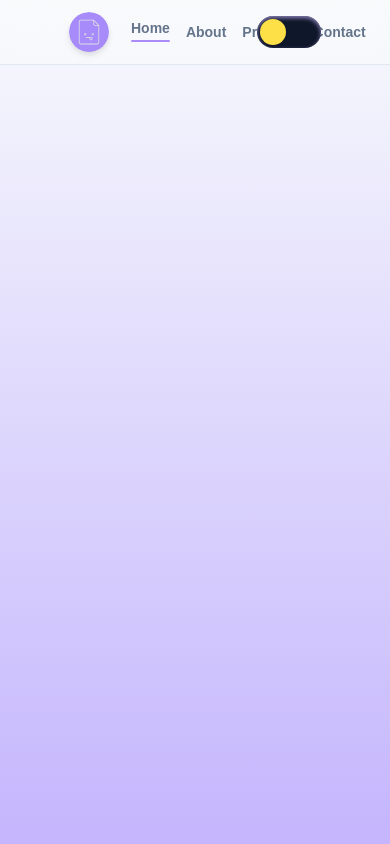
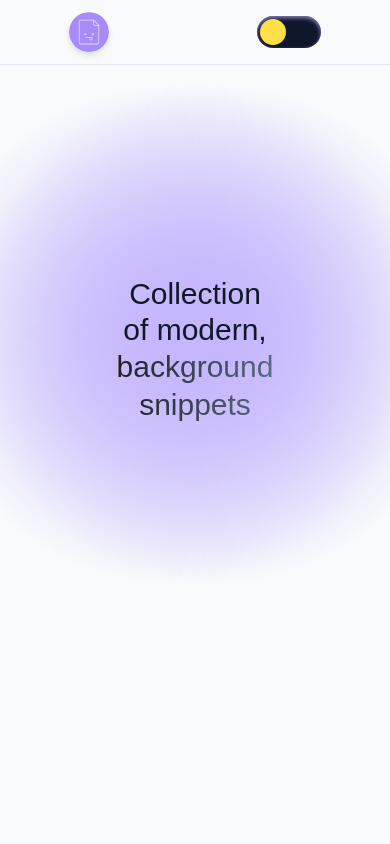
Before and after one commit to Santicm23/Santicm23, a React (Vite) app: page / in a window 390 px wide. Shown: the top 844 px of the page. Built offline with nearby package versions, Linux system fonts and the light colour scheme.

Commit message:
nuevo fondo y funcionalidad responsive

```diff
--- a/src/App.tsx
+++ b/src/App.tsx
@@ -5,7 +5,10 @@ function App(): JSX.Element {
   return (
     <>
       <Menu />
-      <main className="absolute left-0 top-0 w-full">
+      <main className="relative min-h-screen w-full bg-slate-50 dark:bg-gray-950">
+        <div className="fixed bottom-0 left-[-20%] right-0 top-[10%] z-0 h-[500px] w-[500px] rounded-full bg-[radial-gradient(circle_farthest-side,#c4b5fd,rgba(255,255,255,0))] dark:bg-[radial-gradient(circle_farthest-side,#2e1065,rgba(255,255,255,0))]"></div>
+        <div className="fixed bottom-0 right-[-20%] top-[10%] z-0 h-[500px] w-[500px] rounded-full bg-[radial-gradient(circle_farthest-side,#c4b5fd,rgba(255,255,255,0))] dark:bg-[radial-gradient(circle_farthest-side,#2e1065,rgba(255,255,255,0))]"></div>
+
         <HomeSecion />
         <AboutSection />
         <ProjectsSection />
--- a/src/components/Menu.tsx
+++ b/src/components/Menu.tsx
@@ -1,6 +1,6 @@
 import { useState } from 'react'
-import { ThemeToggle } from '.'
-import MenuItem from './MenuItme'
+
+import { ThemeToggle, Title, MenuItem } from '.'
 
 const menu = [
   { name: 'Home', href: '#home', selected: true },
@@ -25,24 +25,23 @@ function Menu(): JSX.Element {
   }
 
   return (
+    <>
       <header className="fixed z-20 h-16 w-full bg-slate-50/60 backdrop-blur-xl dark:bg-gray-950/60">
-      <nav className="m-auto flex h-full w-2/3 items-center px-1">
-        <a href="#home" className="flex w-full items-center">
-          <img src="./logo.svg" alt="logo" className="h-10 rounded-full drop-shadow-md" />
-          <p className="hidden bg-gradient-to-r from-violet-400 to-indigo-400 bg-clip-text text-3xl font-bold text-transparent drop-shadow-md md:block">
-            &nbsp;Santicm
-          </p>
-        </a>
-        <ul className="flex w-1/2 items-center gap-4">
-          {menu.map(({ name, href, selected }) => (
-            <li key={name} className="group relative flex flex-col items-center">
-              <MenuItem name={name} href={href} selected={selected} onSelect={onSelect} />
+        <nav className="m-auto flex h-full w-2/3 items-center justify-between px-1 md:gap-0">
+          <Title />
+          <ul className="hidden w-1/2 items-center gap-4 self-center px-4 sm:flex">
+            {menu.map(data => (
+              <li key={data.name} className="group relative flex flex-col items-center">
+                <MenuItem {...data} onSelect={onSelect} />
               </li>
             ))}
           </ul>
           <ThemeToggle className="flex justify-end" />
         </nav>
       </header>
+      <div className="h-16 bg-slate-50 dark:bg-gray-950"></div>
+      <hr className="border-slate-200 dark:border-slate-800" />
+    </>
   )
 }
 
--- a/src/components/MenuItme.tsx
+++ b/src/components/MenuItem.tsx
@@ -11,7 +11,7 @@ function MenuItem({ name, href, selected, onSelect }: MenuItemProps): JSX.Elemen
       <a
         href={href}
         className={
-          'inline-block text-sm font-semibold text-slate-500 transition duration-300 dark:text-white' +
+          'inline-block text-sm font-semibold text-slate-500 transition duration-300 dark:text-slate-200' +
           (selected ? ' -translate-y-1' : ' group-hover:-translate-y-1')
         }
         onClick={() => {
--- /dev/null
+++ b/src/components/Title.tsx
@@ -0,0 +1,10 @@
+export default function Title(): JSX.Element {
+  return (
+    <a href="#home" className="flex items-center md:w-full">
+      <img src="./logo.svg" alt="logo" className="h-10 rounded-full drop-shadow-md" />
+      <p className="hidden bg-gradient-to-r from-violet-400 to-indigo-400 bg-clip-text text-3xl font-bold text-transparent drop-shadow-md md:block">
+        &nbsp;Santicm
+      </p>
+    </a>
+  )
+}
--- a/src/components/index.ts
+++ b/src/components/index.ts
@@ -1,4 +1,6 @@
 import ThemeToggle from './ThemeToggle'
 import Menu from './Menu'
+import Title from './Title'
+import MenuItem from './MenuItem'
 
-export { ThemeToggle, Menu }
+export { ThemeToggle, Menu, Title, MenuItem }
--- a/src/sections/about/AboutSection.tsx
+++ b/src/sections/about/AboutSection.tsx
@@ -1,6 +1,6 @@
 function AboutSection(): JSX.Element {
   return (
-    <section id="about">
+    <section id="about" className="relative z-10">
       <h1 className="text-9xl font-extrabold">About</h1>
 
       <ol className="relative border-s border-gray-200 dark:border-gray-700">
--- a/src/sections/contact/ContactSection.tsx
+++ b/src/sections/contact/ContactSection.tsx
@@ -1,6 +1,6 @@
 function ContactSection(): JSX.Element {
   return (
-    <section id="contact">
+    <section id="contact" className="relative z-10">
       <h1>ContactSection</h1>
     </section>
   )
--- a/src/sections/home/HomeSection.tsx
+++ b/src/sections/home/HomeSection.tsx
@@ -1,11 +1,12 @@
 function HomeSecion(): JSX.Element {
   return (
-    <section
-      id="home"
-      className="min-h-screen w-full bg-gradient-to-b from-slate-50 to-violet-300 dark:from-gray-950 dark:to-violet-950"
-    >
-      <div className="h-16"></div>
-      <hr className="border-slate-200 dark:border-slate-800" />
+    <section id="home" className="relative z-10 h-screen w-full">
+      <h2 className="relative left-1/2 top-1/4 w-1/2 -translate-x-1/2 text-center text-3xl font-medium text-gray-900 [text-wrap:balance] dark:text-gray-50 sm:text-6xl">
+        Collection of modern,{' '}
+        <span className="animate-text-gradient inline-flex bg-gradient-to-r from-neutral-900 via-slate-500 to-neutral-500 bg-[200%_auto] bg-clip-text leading-tight text-transparent dark:from-neutral-100 dark:via-slate-400 dark:to-neutral-400">
+          background snippets
+        </span>
+      </h2>
     </section>
   )
 }
--- a/src/sections/projects/ProjectsSection.tsx
+++ b/src/sections/projects/ProjectsSection.tsx
@@ -1,6 +1,6 @@
 function ProjectsSection(): JSX.Element {
   return (
-    <section id="projects">
+    <section id="projects" className="relative z-10">
       <h1>ProjectsSection</h1>
     </section>
   )
```
Lines whose indentation alone changed are shown as unchanged.
